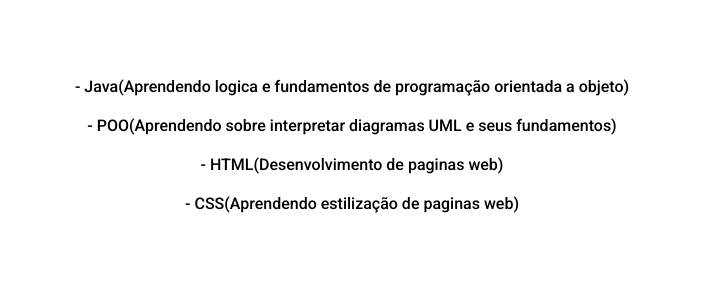
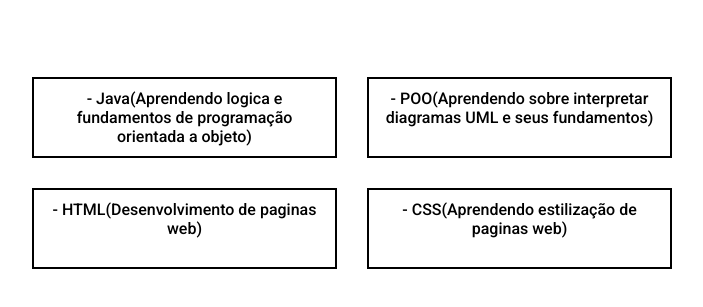
Before and after one commit to Sanzappa/sanzappa.github.io, a plain HTML site: page index.html in a window 1280 px wide. Shown: the part 379-686 px from the top of the page, without its empty margins (288-991 px from the left). Drawn offline with Linux system fonts and the light colour scheme.

Commit message:
PORTFOLIO

```diff
--- a/index.html
+++ b/index.html
@@ -15,10 +15,18 @@
         <span>Brasileiro - 16 anos - Estudante do SENAI jaguariuna</span>
     </div>
     <div class="resumo">
+        <div class="grid-i-1">
         <span>- Java(Aprendendo logica e fundamentos de programação orientada a objeto)</span>
+    </div>
+        <div class="grid-i-2">
         <span>- POO(Aprendendo sobre interpretar diagramas UML e seus fundamentos)</span>
+    </div>
+    <div class="grid-i-3">
         <span>- HTML(Desenvolvimento de paginas web)</span>
+    </div>
+    <div class="grid-i-4">
         <span>- CSS(Aprendendo estilização de paginas web)</span>
+    </div>
     </div>
 </div>
 </body>
--- a/style/style.css
+++ b/style/style.css
@@ -13,11 +13,39 @@ body{
     text-align: center;
     margin-bottom: 80px;
 }
-.resumo{
-    text-align: center;
+
+.page{
     display: flex;
+    align-items: center;
     flex-direction: column;
 }
-.resumo span{
-    margin-bottom: 20px;
+.resumo{
+    width: 50vw;
+    text-align: center;
+    display: grid;
+    grid-template-columns: repeat(2, 1fr);
+    grid-template-rows: repeat(2, 1fr);
+    grid-column-gap: 30px;
+    grid-row-gap: 30px;
 }
+
+.grid-i-1 {
+    border: 2px solid black;
+    grid-area: 1 / 1 / 2 / 2;
+    padding: 10px;
+}
+.grid-i-2 {
+    border: 2px solid black;
+    grid-area: 1 / 2 / 2 / 3;
+    padding: 10px;
+}
+.grid-i-3 {
+    border: 2px solid black;
+    grid-area: 2 / 1 / 3 / 2;
+    padding: 10px;
+}
+.grid-i-4 {
+    border: 2px solid black;
+    grid-area: 2 / 2 / 3 / 3;
+    padding: 10px
+}
```
